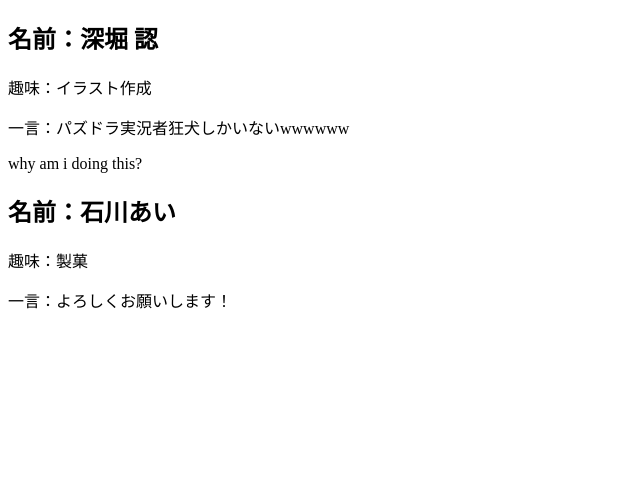
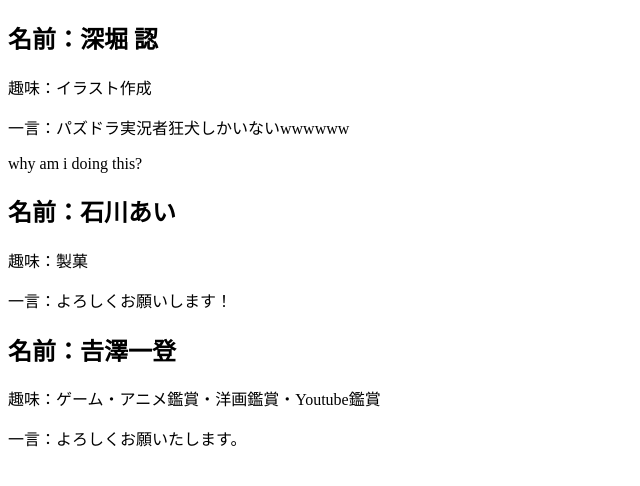
Before and after one commit to f24ba009/team-profile, a plain HTML site: page index_SubDragon.html in a window 1280 px wide. Shown: the whole page, without its empty margins (0-640 px from the left). Drawn offline with Linux system fonts and the light colour scheme.

Commit message:
𠮷澤の追加しました。

```diff
--- a/index_SubDragon.html
+++ b/index_SubDragon.html
@@ -18,5 +18,13 @@
             <p>趣味：製菓</p>
             <p>一言：よろしくお願いします！</p>
         </div>
+
+        <body>
+        <div>
+            <h2>名前：𠮷澤一登</h2>
+            <p>趣味：ゲーム・アニメ鑑賞・洋画鑑賞・Youtube鑑賞</p>
+            <p>一言：よろしくお願いたします。</p>
+        </div>
+    </body>
     </body>
 </html>
```
